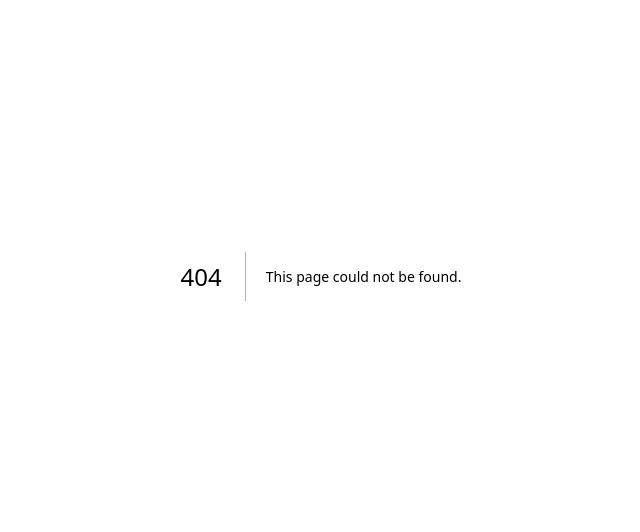
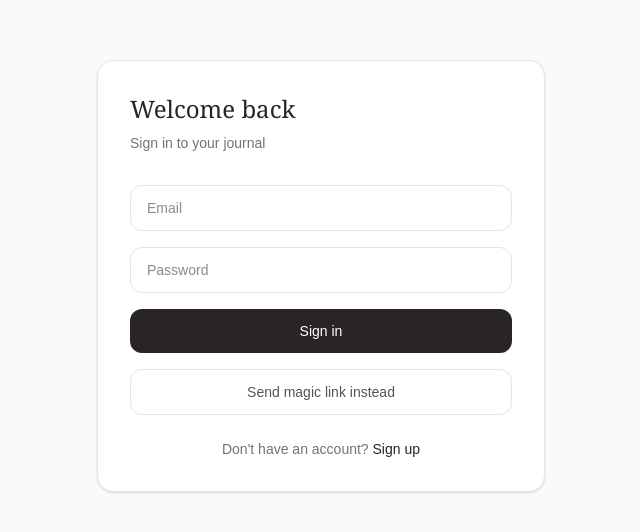
Before and after one commit to 4pt1y/portfolio-good-grief-journal, a Next.js app: page /login in a window 1280 px wide. Before the commit this address had no page. Shown: the part 124-656 px from the top of the page, without its empty margins (319-959 px from the left). Built offline with nearby package versions, Linux system fonts and the light colour scheme; no server answers.

Commit message:
auth complete — signup, login, magic link, sign out

```diff
--- a/package.json
+++ b/package.json
@@ -9,6 +9,7 @@
     "lint": "eslint"
   },
   "dependencies": {
+    "@supabase/auth-helpers-nextjs": "^0.15.0",
     "@supabase/ssr": "^0.10.2",
     "@supabase/supabase-js": "^2.104.0",
     "next": "16.2.4",
--- /dev/null
+++ b/src/app/(auth)/login/page.tsx
@@ -0,0 +1,95 @@
+'use client'
+
+import { createClient } from '@/lib/supabase/client'
+import { useState } from 'react'
+import { useRouter } from 'next/navigation'
+import Link from 'next/link'
+
+export default function LoginPage() {
+  const [email, setEmail] = useState('')
+  const [password, setPassword] = useState('')
+  const [error, setError] = useState('')
+  const [loading, setLoading] = useState(false)
+  const router = useRouter()
+  const supabase = createClient()
+
+  async function handleLogin() {
+    setLoading(true)
+    setError('')
+    const { error } = await supabase.auth.signInWithPassword({ email, password })
+    if (error) {
+      setError(error.message)
+      setLoading(false)
+    } else {
+      router.push('/dashboard')
+    }
+  }
+
+  async function handleMagicLink() {
+    setLoading(true)
+    setError('')
+    const { error } = await supabase.auth.signInWithOtp({
+      email,
+      options: { emailRedirectTo: `${window.location.origin}/auth/callback` }
+    })
+    if (error) {
+      setError(error.message)
+    } else {
+      setError('Check your email for a magic link!')
+    }
+    setLoading(false)
+  }
+
+  return (
+    <div className="min-h-screen flex items-center justify-center bg-stone-50">
+      <div className="w-full max-w-md p-8 bg-white rounded-2xl shadow-sm border border-stone-200">
+        <h1 className="text-2xl font-serif text-stone-800 mb-2">Welcome back</h1>
+        <p className="text-stone-500 text-sm mb-8">Sign in to your journal</p>
+
+        {error && (
+          <p className={`text-sm mb-4 ${error.includes('Check') ? 'text-green-600' : 'text-red-500'}`}>
+            {error}
+          </p>
+        )}
+
+        <div className="space-y-4">
+          <input
+            type="email"
+            placeholder="Email"
+            value={email}
+            onChange={e => setEmail(e.target.value)}
+            className="w-full px-4 py-3 rounded-xl border border-stone-200 text-sm focus:outline-none focus:ring-2 focus:ring-mauve-300"
+          />
+          <input
+            type="password"
+            placeholder="Password"
+            value={password}
+            onChange={e => setPassword(e.target.value)}
+            className="w-full px-4 py-3 rounded-xl border border-stone-200 text-sm focus:outline-none focus:ring-2 focus:ring-mauve-300"
+          />
+          <button
+            onClick={handleLogin}
+            disabled={loading}
+            className="w-full py-3 bg-stone-800 text-white rounded-xl text-sm font-medium hover:bg-stone-700 disabled:opacity-50"
+          >
+            {loading ? 'Signing in...' : 'Sign in'}
+          </button>
+          <button
+            onClick={handleMagicLink}
+            disabled={loading}
+            className="w-full py-3 border border-stone-200 text-stone-600 rounded-xl text-sm font-medium hover:bg-stone-50 disabled:opacity-50"
+          >
+            Send magic link instead
+          </button>
+        </div>
+
+        <p className="text-center text-sm text-stone-500 mt-6">
+          Don't have an account?{' '}
+          <Link href="/signup" className="text-stone-800 font-medium hover:underline">
+            Sign up
+          </Link>
+        </p>
+      </div>
+    </div>
+  )
+}
--- /dev/null
+++ b/src/app/(auth)/signup/page.tsx
@@ -0,0 +1,75 @@
+'use client'
+
+import { createClient } from '@/lib/supabase/client'
+import { useState } from 'react'
+import { useRouter } from 'next/navigation'
+import Link from 'next/link'
+
+export default function SignupPage() {
+  const [email, setEmail] = useState('')
+  const [password, setPassword] = useState('')
+  const [error, setError] = useState('')
+  const [loading, setLoading] = useState(false)
+  const router = useRouter()
+  const supabase = createClient()
+
+  async function handleSignup() {
+    setLoading(true)
+    setError('')
+    const { error } = await supabase.auth.signUp({
+      email,
+      password,
+      options: { emailRedirectTo: `${window.location.origin}/auth/callback` }
+    })
+    if (error) {
+      setError(error.message)
+      setLoading(false)
+    } else {
+      router.push('/dashboard')
+    }
+  }
+
+  return (
+    <div className="min-h-screen flex items-center justify-center bg-stone-50">
+      <div className="w-full max-w-md p-8 bg-white rounded-2xl shadow-sm border border-stone-200">
+        <h1 className="text-2xl font-serif text-stone-800 mb-2">Begin your journey</h1>
+        <p className="text-stone-500 text-sm mb-8">Create your grief journal</p>
+
+        {error && (
+          <p className="text-sm text-red-500 mb-4">{error}</p>
+        )}
+
+        <div className="space-y-4">
+          <input
+            type="email"
+            placeholder="Email"
+            value={email}
+            onChange={e => setEmail(e.target.value)}
+            className="w-full px-4 py-3 rounded-xl border border-stone-200 text-sm focus:outline-none focus:ring-2 focus:ring-stone-300"
+          />
+          <input
+            type="password"
+            placeholder="Password (min 6 characters)"
+            value={password}
+            onChange={e => setPassword(e.target.value)}
+            className="w-full px-4 py-3 rounded-xl border border-stone-200 text-sm focus:outline-none focus:ring-2 focus:ring-stone-300"
+          />
+          <button
+            onClick={handleSignup}
+            disabled={loading}
+            className="w-full py-3 bg-stone-800 text-white rounded-xl text-sm font-medium hover:bg-stone-700 disabled:opacity-50"
+          >
+            {loading ? 'Creating account...' : 'Create account'}
+          </button>
+        </div>
+
+        <p className="text-center text-sm text-stone-500 mt-6">
+          Already have an account?{' '}
+          <Link href="/login" className="text-stone-800 font-medium hover:underline">
+            Sign in
+          </Link>
+        </p>
+      </div>
+    </div>
+  )
+}
--- /dev/null
+++ b/src/app/auth/callback/route.ts
@@ -0,0 +1,14 @@
+import { createClient } from '@/lib/supabase/server'
+import { NextResponse } from 'next/server'
+
+export async function GET(request: Request) {
+  const { searchParams, origin } = new URL(request.url)
+  const code = searchParams.get('code')
+
+  if (code) {
+    const supabase = await createClient()
+    await supabase.auth.exchangeCodeForSession(code)
+  }
+
+  return NextResponse.redirect(`${origin}/dashboard`)
+}
--- /dev/null
+++ b/src/app/dashboard/page.tsx
@@ -0,0 +1,26 @@
+import { createClient } from '@/lib/supabase/server'
+import { redirect } from 'next/navigation'
+import SignOutButton from '@/components/SignOutButton'
+
+export default async function DashboardPage() {
+  const supabase = await createClient()
+  const { data: { user } } = await supabase.auth.getUser()
+
+  if (!user) redirect('/login')
+
+  return (
+    <div className="min-h-screen bg-stone-50">
+      <nav className="bg-white border-b border-stone-200 px-6 py-4 flex justify-between items-center">
+        <h1 className="text-lg font-serif text-stone-800">The Good Grief Journal</h1>
+        <div className="flex items-center gap-4">
+          <span className="text-sm text-stone-500">{user.email}</span>
+          <SignOutButton />
+        </div>
+      </nav>
+      <main className="max-w-2xl mx-auto px-6 py-12">
+        <h2 className="text-2xl font-serif text-stone-800 mb-2">Your journal</h2>
+        <p className="text-stone-500">You're signed in. More coming soon.</p>
+      </main>
+    </div>
+  )
+}
--- /dev/null
+++ b/src/components/SignOutButton.tsx
@@ -0,0 +1,23 @@
+'use client'
+
+import { createClient } from '@/lib/supabase/client'
+import { useRouter } from 'next/navigation'
+
+export default function SignOutButton() {
+  const router = useRouter()
+  const supabase = createClient()
+
+  async function handleSignOut() {
+    await supabase.auth.signOut()
+    router.push('/login')
+  }
+
+  return (
+    <button
+      onClick={handleSignOut}
+      className="text-sm text-stone-500 hover:text-stone-800 transition-colors"
+    >
+      Sign out
+    </button>
+  )
+}
--- /dev/null
+++ b/src/middleware.ts
@@ -0,0 +1,41 @@
+import { createServerClient } from '@supabase/ssr'
+import { NextResponse, type NextRequest } from 'next/server'
+
+export async function middleware(request: NextRequest) {
+  let supabaseResponse = NextResponse.next({ request })
+
+  const supabase = createServerClient(
+    process.env.NEXT_PUBLIC_SUPABASE_URL!,
+    process.env.NEXT_PUBLIC_SUPABASE_ANON_KEY!,
+    {
+      cookies: {
+        getAll() {
+          return request.cookies.getAll()
+        },
+        setAll(cookiesToSet) {
+          cookiesToSet.forEach(({ name, value }) =>
+            request.cookies.set(name, value)
+          )
+          supabaseResponse = NextResponse.next({ request })
+          cookiesToSet.forEach(({ name, value, options }) =>
+            supabaseResponse.cookies.set(name, value, options)
+          )
+        },
+      },
+    }
+  )
+
+  const { data: { user } } = await supabase.auth.getUser()
+
+  if (!user && request.nextUrl.pathname.startsWith('/dashboard')) {
+    const url = request.nextUrl.clone()
+    url.pathname = '/login'
+    return NextResponse.redirect(url)
+  }
+
+  return supabaseResponse
+}
+
+export const config = {
+  matcher: ['/dashboard/:path*'],
+}
```
Also changed, not shown: 1 other file (tests, documents, lock files or other folders).
